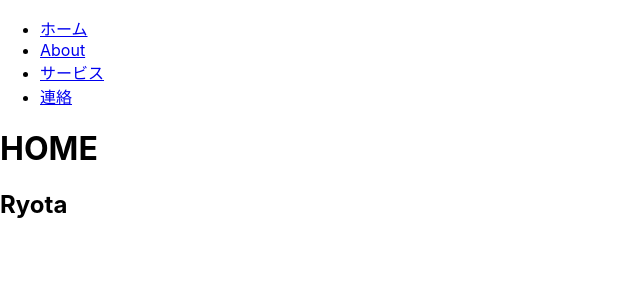
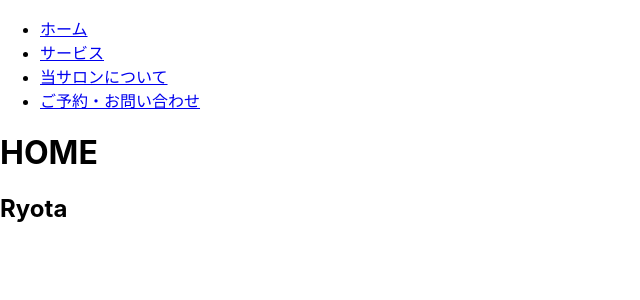
Before and after one commit to shiinasugioka/kissako, a React (Create React App) app: page / in a window 1280 px wide. Shown: the top 300 px of the page, without its empty margins (0-640 px from the left). Built offline with nearby package versions, Linux system fonts and the light colour scheme.

Commit message:
ryotalovessushi

```diff
--- a/src/Navbar/Navbar.js
+++ b/src/Navbar/Navbar.js
@@ -10,13 +10,13 @@ const Navbar = () => {
                         <NavLink to="/">ホーム</NavLink>
                     </li>
                     <li>
-                        <NavLink to="/about">About</NavLink>
+                        <NavLink to="/about">サービス</NavLink>
                     </li>
                     <li>
-                        <NavLink to="/services">サービス</NavLink>
+                        <NavLink to="/services">当サロンについて</NavLink>
                     </li>
                     <li>
-                        <NavLink to="/contact">連絡</NavLink>
+                        <NavLink to="/contact">ご予約・お問い合わせ</NavLink>
                     </li>
                 </ul>
             </div>
```
